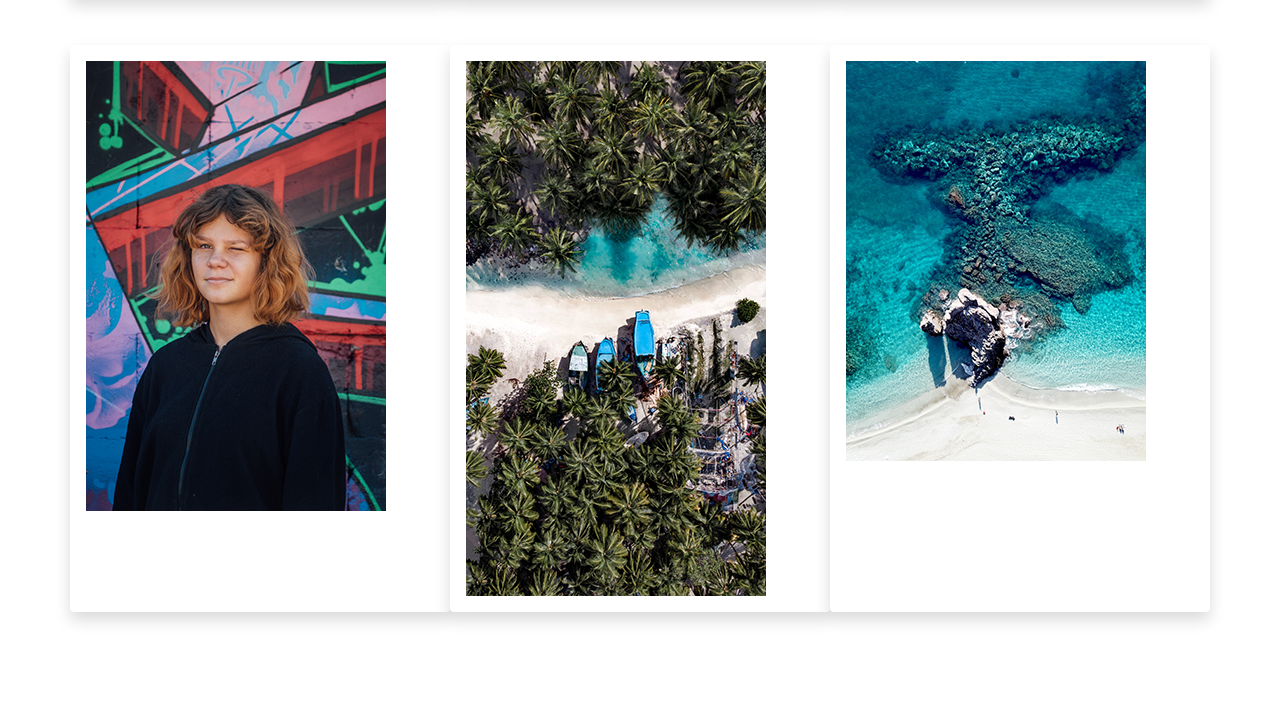
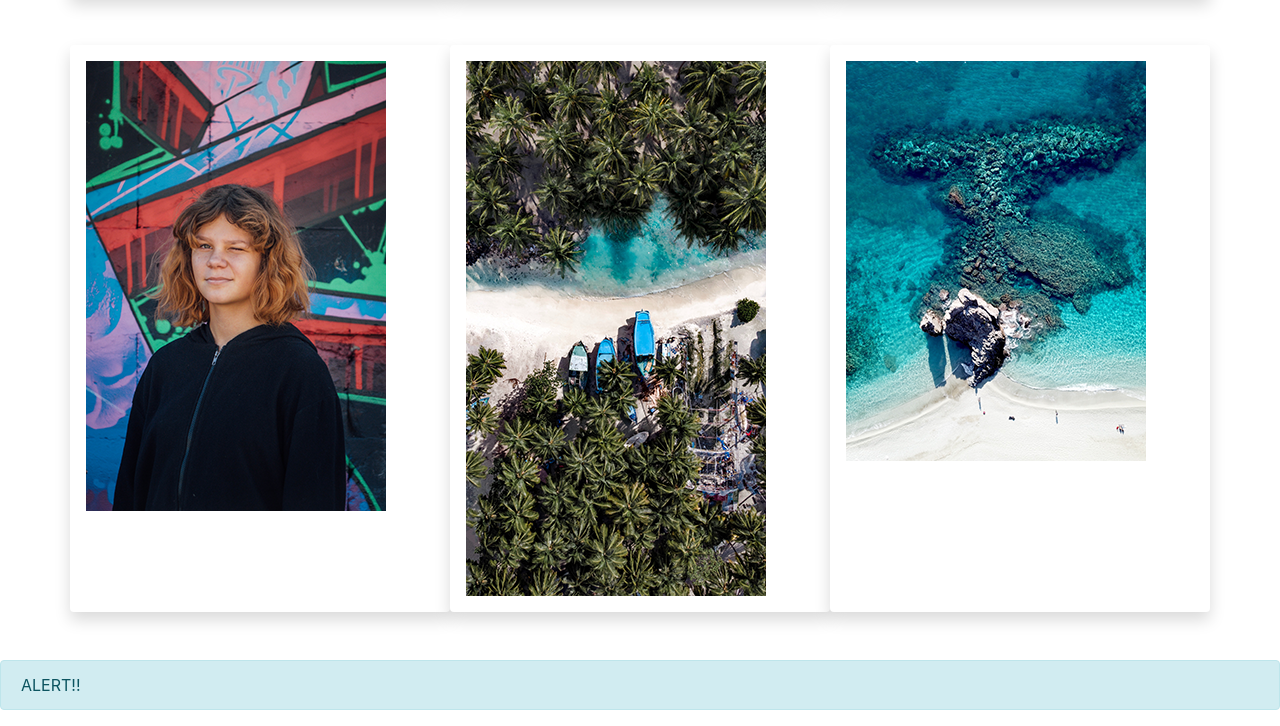
Before and after one commit to allieroll22/m2-hw2-roll-allie, a plain HTML site: page index.html in a window 1280 px wide. Shown: the part 809-1535 px from the top of the page. Before the commit the page ends 1469 px from the top, so only its background shows below. Drawn offline with nearby package versions, Linux system fonts and the light colour scheme.

Commit message:
Add an alert at the bottom of page

```diff
--- a/index.html
+++ b/index.html
@@ -56,6 +56,10 @@
 
         </div> <!-- end row -->
       </div> <!-- end container div -->
+
+      <div class="alert alert-info" role="alert">
+        ALERT!!
+      </div>
     </main>
 
     <!-- Optional JavaScript -->
```
